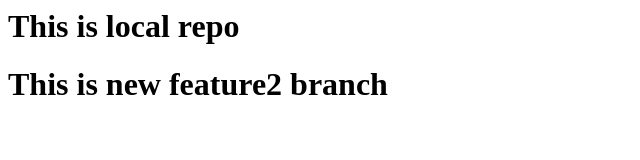
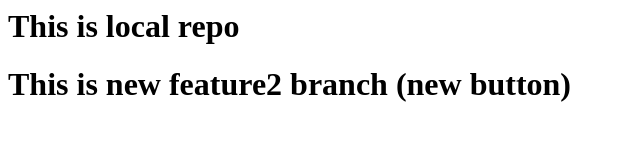
Before and after one commit to ErAmit-dev/localrepo, a plain HTML site: page index.html in a window 1280 px wide. Shown: the whole page, without its empty margins (0-640 px from the left). Drawn offline with Linux system fonts and the light colour scheme.

```diff
--- a/index.html
+++ b/index.html
@@ -1,3 +1,3 @@
 <h1>This is local repo</h1>
 
-<h1>This is new feature2 branch</h1>
+<h1>This is new feature2 branch (new button)</h1>
```
